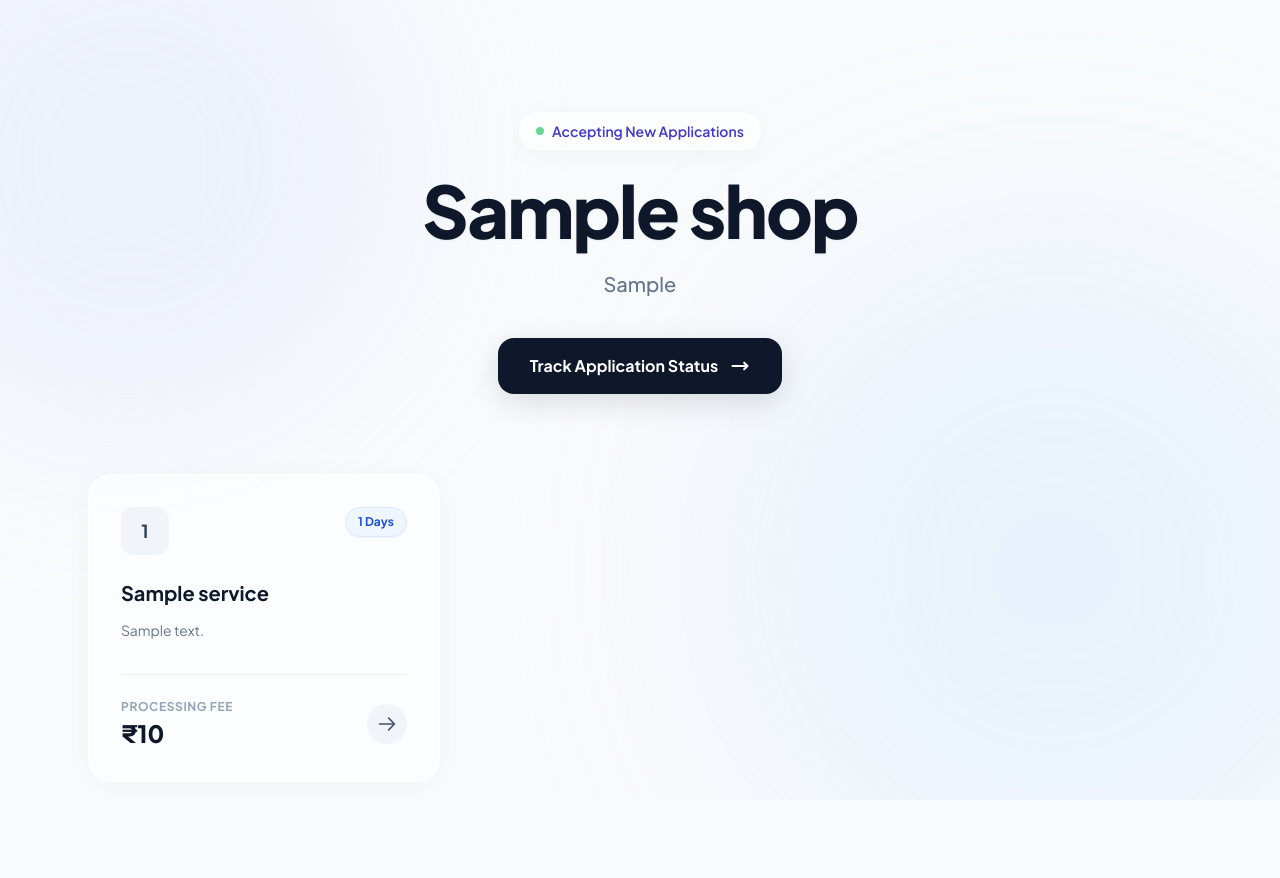
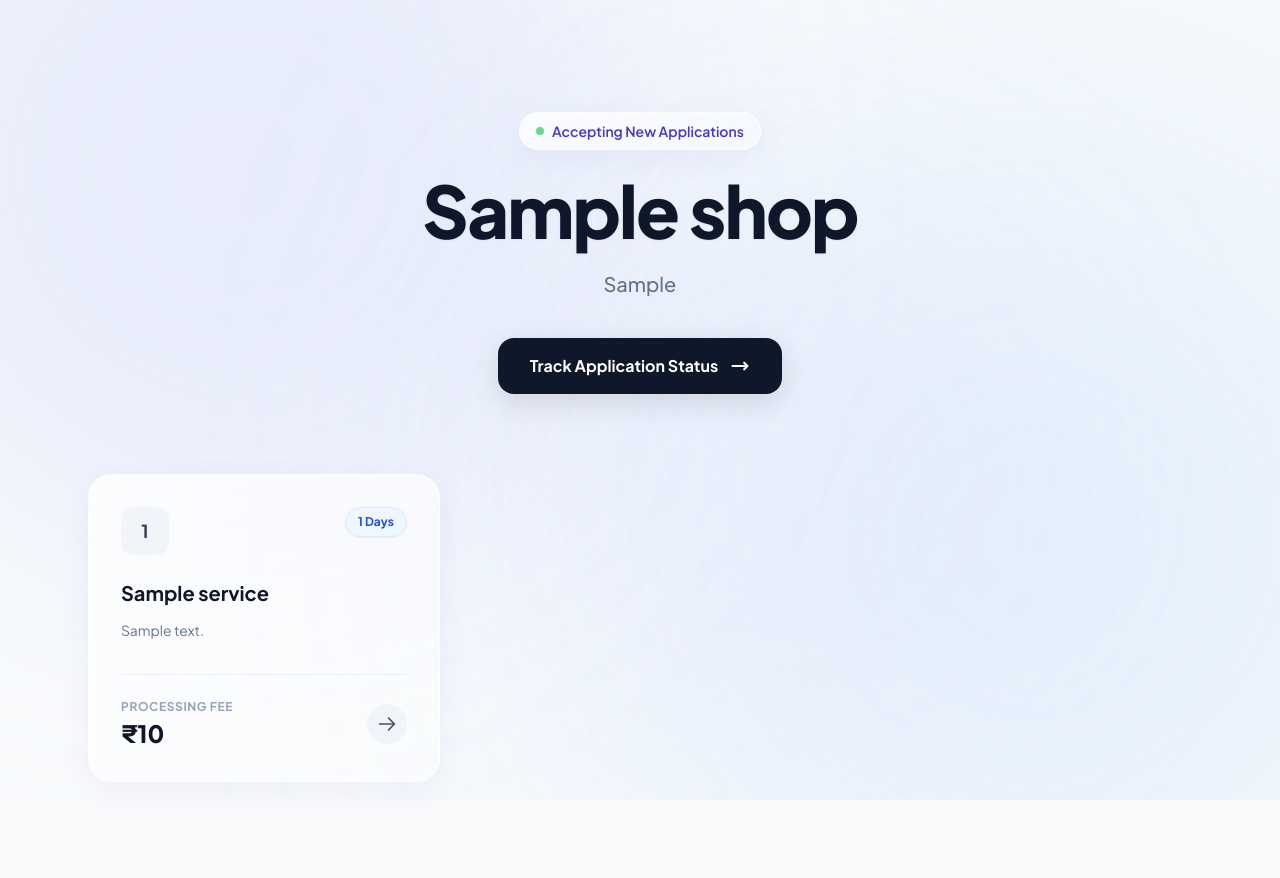
Before and after one commit to bushibots/PNCSITE, a Django app: a page that uses csc_platform/services/templates/base.html in a window 1280 px wide. Run offline with Django 5.2, Linux system fonts and the light colour scheme; tables that the repository leaves empty hold one stand-in row (values such as "Sample post"); some libraries are stand-ins or nearby versions.

Commit message:
Errors with date and dynamic features more fixes

```diff
--- a/csc_platform/services/templates/base.html
+++ b/csc_platform/services/templates/base.html
@@ -3,33 +3,46 @@
 <head>
     <meta charset="UTF-8">
     <meta name="viewport" content="width=device-width, initial-scale=1.0">
-    <title>{% block title %}{{ shop.name }}{% endblock %}</title>
+    <title>{% block title %}{{ shop.name }} | Premium Services{% endblock %}</title>
 
     <link href="https://fonts.googleapis.com/css2?family=Plus+Jakarta+Sans:wght@400;500;600;700;800&display=swap" rel="stylesheet">
+
     <script src="https://cdn.tailwindcss.com"></script>
 
+    <script defer src="https://unpkg.com/alpinejs@3.x.x/dist/cdn.min.js"></script>
+
     <style>
-        /* 1. Global Setup */
+        /* Global Setup */
         body {
             font-family: 'Plus Jakarta Sans', sans-serif;
-            background-color: #f8fafc; /* Ultra-soft slate background */
+            background-color: #f8fafc;
             overflow-x: hidden;
         }
 
-        /* 2. Custom Smooth Math (The secret to flagship animations) */
+        /* --- VISUAL BOOST: Flagship Custom Scrollbars --- */
+        ::-webkit-scrollbar { width: 8px; height: 8px; }
+        ::-webkit-scrollbar-track { background: transparent; }
+        ::-webkit-scrollbar-thumb { background: #cbd5e1; border-radius: 10px; }
+        ::-webkit-scrollbar-thumb:hover { background: #94a3b8; }
+
+        /* Utility to hide scrollbar but keep horizontal scrolling for the dates */
+        .hide-scrollbar::-webkit-scrollbar { display: none; }
+        .hide-scrollbar { -ms-overflow-style: none; scrollbar-width: none; }
+
+        /* Custom Smooth Math */
         :root {
             --smooth-curve: cubic-bezier(0.16, 1, 0.3, 1);
         }
 
-        /* 3. The Entrance Animations */
+        /* Entrance Animations */
         @keyframes subtleFadeUp {
             0% { opacity: 0; transform: translateY(30px); }
             100% { opacity: 1; transform: translateY(0); }
         }
 
         @keyframes ambientBreathe {
-            0%, 100% { transform: scale(1) translate(0, 0); opacity: 0.4; }
-            50% { transform: scale(1.05) translate(10px, -10px); opacity: 0.6; }
+            0%, 100% { transform: scale(1) translate(0, 0); opacity: 0.3; }
+            50% { transform: scale(1.1) translate(20px, -20px); opacity: 0.6; }
         }
 
         .animate-fade-up {
@@ -37,23 +50,27 @@
             animation: subtleFadeUp 1.2s var(--smooth-curve) forwards;
         }
 
-        /* 4. Glassmorphism Utilities */
+        /* --- VISUAL BOOST: Upgraded Glassmorphism Gradient --- */
         .glass-panel {
-            background: rgba(255, 255, 255, 0.6);
-            backdrop-filter: blur(16px);
-            -webkit-backdrop-filter: blur(16px);
+            background: linear-gradient(145deg, rgba(255, 255, 255, 0.8) 0%, rgba(255, 255, 255, 0.4) 100%);
+            backdrop-filter: blur(20px);
+            -webkit-backdrop-filter: blur(20px);
             border: 1px solid rgba(255, 255, 255, 0.8);
-            box-shadow: 0 4px 30px rgba(0, 0, 0, 0.03);
+            box-shadow: 0 8px 32px 0 rgba(31, 38, 135, 0.05);
         }
     </style>
 </head>
-<body class="text-slate-800 antialiased selection:bg-indigo-100 selection:text-indigo-900">
+<body class="text-slate-800 antialiased selection:bg-indigo-500 selection:text-white relative min-h-screen flex flex-col">
 
-    <div class="fixed inset-0 z-[-1] overflow-hidden pointer-events-none">
-        <div class="absolute top-[-10%] left-[-10%] w-[500px] h-[500px] rounded-full bg-indigo-200/40 mix-blend-multiply filter blur-[80px]" style="animation: ambientBreathe 10s ease-in-out infinite;"></div>
-        <div class="absolute bottom-[-10%] right-[-5%] w-[600px] h-[600px] rounded-full bg-blue-200/40 mix-blend-multiply filter blur-[100px]" style="animation: ambientBreathe 12s ease-in-out infinite reverse;"></div>
+    <div class="fixed inset-0 z-[-1] overflow-hidden pointer-events-none bg-slate-50">
+        <div class="absolute top-[-20%] left-[-10%] w-[700px] h-[700px] rounded-full bg-indigo-300/30 mix-blend-multiply filter blur-[120px]" style="animation: ambientBreathe 12s ease-in-out infinite;"></div>
+        <div class="absolute bottom-[-20%] right-[-10%] w-[800px] h-[800px] rounded-full bg-blue-300/30 mix-blend-multiply filter blur-[150px]" style="animation: ambientBreathe 15s ease-in-out infinite reverse;"></div>
+        <div class="absolute top-[30%] left-[40%] w-[500px] h-[500px] rounded-full bg-purple-200/20 mix-blend-multiply filter blur-[100px]" style="animation: ambientBreathe 18s ease-in-out infinite;"></div>
     </div>
 
-    {% block content %}{% endblock %}
+    <div class="flex-grow z-10 relative">
+        {% block content %}{% endblock %}
+    </div>
+
 </body>
 </html>
--- a/csc_platform/services/views.py
+++ b/csc_platform/services/views.py
@@ -3,10 +3,9 @@ from .models import Shop, Service, Customer, ServiceRequest, UploadedDocument, A
 import os
 from django.conf import settings
 from django.http import FileResponse, Http404, HttpResponseForbidden
-
-# --- NEW IMPORTS FOR THE APPOINTMENT SYSTEM ---
 import json
 from datetime import datetime, timedelta, date
+
 def shop_home(request, shop_slug):
     shop = get_object_or_404(Shop, slug=shop_slug)
     services = Service.objects.filter(shop=shop, is_active=True)
@@ -22,7 +21,6 @@ def service_apply(request, shop_slug, service_id):
         open_time = datetime.strptime(shop.opening_time, fmt)
         close_time = datetime.strptime(shop.closing_time, fmt)
     except ValueError:
-        # Fallback if the shop owner typed the time wrong
         open_time = datetime.strptime("10:00 AM", fmt)
         close_time = datetime.strptime("06:00 PM", fmt)
 
@@ -41,12 +39,13 @@ def service_apply(request, shop_slug, service_id):
         target_date = today + timedelta(days=i)
         date_str = target_date.strftime("%Y-%m-%d")
 
-        # Check database for booked slots on this specific day
+        # Check database for booked slots
         booked = Appointment.objects.filter(shop=shop, date=target_date).values_list('time_slot', flat=True)
         available = [s for s in all_slots if s not in booked]
         availability[date_str] = available
 
-    availability_json = json.dumps(availability)
+    # Fallback to empty schedule if something fails, preventing UI crashes
+    availability_json = json.dumps(availability) if availability else "{}"
     # --------------------------------
 
     if request.method == 'POST':
@@ -87,11 +86,11 @@ def service_apply(request, shop_slug, service_id):
 
         return redirect('request_success', shop_slug=shop.slug, tracking_id=service_request.tracking_id)
 
-    # If it's a GET request, pass the schedule to the HTML
+    # Send the schedule to the UI
     return render(request, 'shop_front/apply.html', {
         'shop': shop,
         'service': service,
-        'availability_json': availability_json # <-- THIS IS WHAT WAS MISSING!
+        'availability_json': availability_json
     })
 
 def request_success(request, shop_slug, tracking_id):
@@ -109,7 +108,6 @@ def track_status(request, shop_slug):
         phone = request.POST.get('phone')
 
         try:
-            # We check both ID and Phone to make sure the right person is looking it up
             service_request = ServiceRequest.objects.get(
                 tracking_id=tracking_id,
                 customer__phone_number=phone,
@@ -124,23 +122,16 @@ def track_status(request, shop_slug):
         'error_message': error_message
     })
 
-# ---------------------------------------------------------
-# SECURITY: The Private Document Vault
-# ---------------------------------------------------------
 def secure_document_download(request, document_id):
-    # 1. Bouncer Check 1: Are you even logged in?
     if not request.user.is_authenticated:
         return HttpResponseForbidden("Vault Access Denied: You must be logged in.")
 
     document = get_object_or_404(UploadedDocument, id=document_id)
     shop = document.request.shop
 
-    # 2. Bouncer Check 2: Are you the Admin or the Shop Owner?
-    # Moderators cannot see sensitive customer documents!
     if not (request.user.is_superuser or request.user == shop.owner):
         return HttpResponseForbidden("Vault Access Denied: This document belongs to another shop.")
 
-    # 3. If they pass the checks, securely hand them the file
     file_path = os.path.join(settings.MEDIA_ROOT, document.file.name)
     if os.path.exists(file_path):
         return FileResponse(open(file_path, 'rb'))
```
